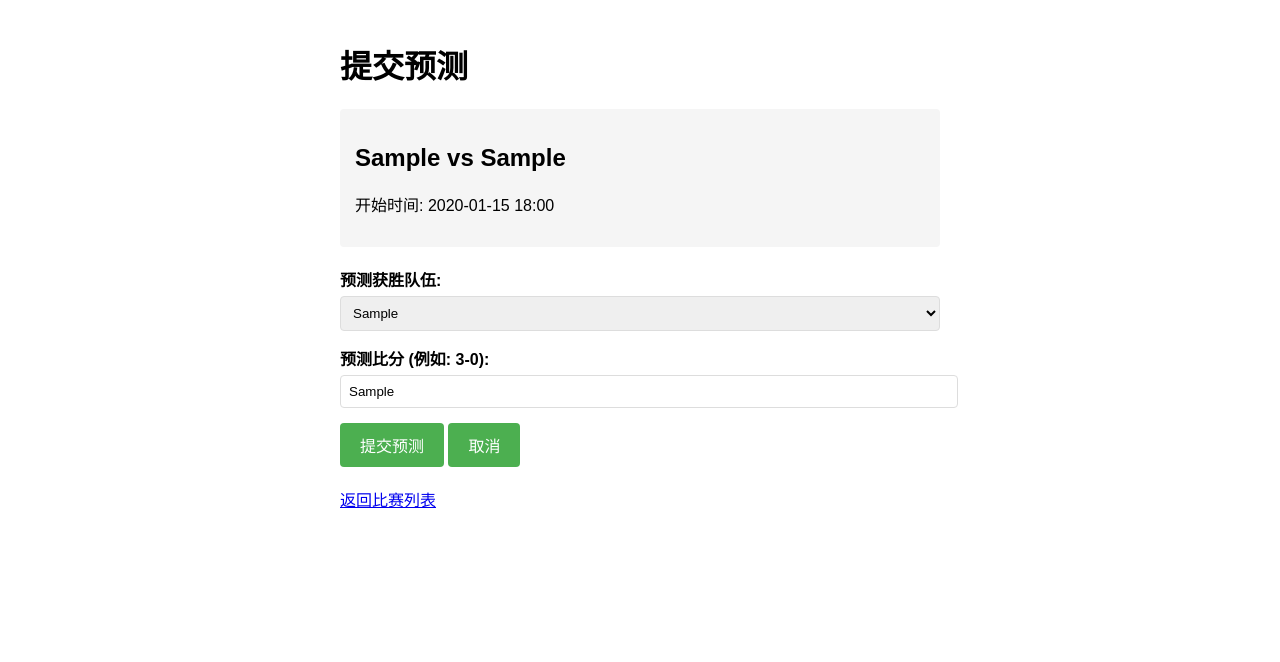
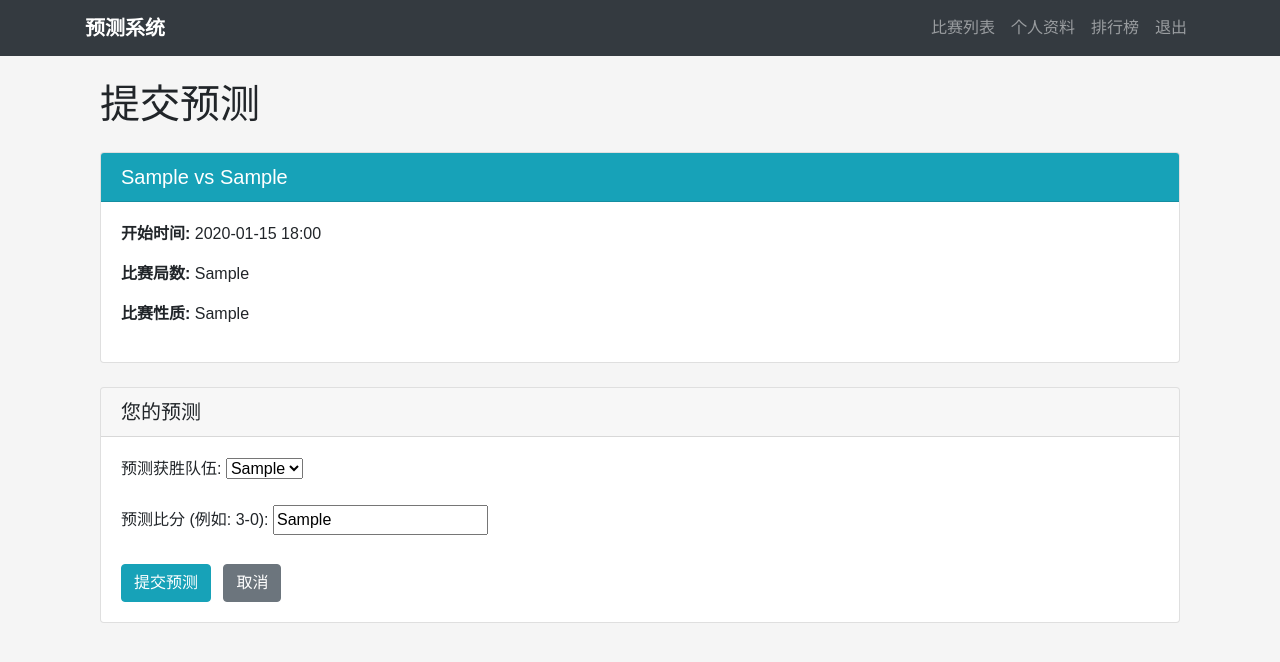
Before and after one commit to Yumouqianxia/yuce-project, a Django app: page /matches/1/predict/ in a window 1280 px wide. Shown: the top 662 px of the page. Run offline with Django 5.2, Linux system fonts and the light colour scheme; a user stored in the database is signed in; tables that the repository leaves empty hold one stand-in row (values such as "Sample post"); some libraries are stand-ins or nearby versions.

Commit message:
Add files via upload

```diff
--- a/matches/templates/matches/submit_prediction.html
+++ b/matches/templates/matches/submit_prediction.html
@@ -1,66 +1,35 @@
-<!DOCTYPE html>
-<html>
-<head>
-    <title>提交预测</title>
-    <style>
-        body {
-            font-family: Arial, sans-serif;
-            max-width: 600px;
-            margin: 0 auto;
-            padding: 20px;
-        }
-        .form-group {
-            margin-bottom: 15px;
-        }
-        label {
-            display: block;
-            margin-bottom: 5px;
-            font-weight: bold;
-        }
-        select, input {
-            width: 100%;
-            padding: 8px;
-            border: 1px solid #ddd;
-            border-radius: 4px;
-        }
-        .btn {
-            display: inline-block;
-            padding: 10px 20px;
-            background-color: #4CAF50;
-            color: white;
-            text-decoration: none;
-            border: none;
-            border-radius: 4px;
-            cursor: pointer;
-            font-size: 16px;
-        }
-        .btn-cancel {
-            background-color: #f44336;
-        }
-        .match-info {
-            margin-bottom: 20px;
-            padding: 15px;
-            background-color: #f5f5f5;
-            border-radius: 4px;
-        }
-    </style>
-</head>
-<body>
-    <h1>提交预测</h1>
+{% extends 'base.html' %}
 
-    <div class="match-info">
-        <h2>{{ match.team_a }} vs {{ match.team_b }}</h2>
-        <p>开始时间: {{ match.start_time|date:"Y-m-d H:i" }}</p>
+{% block title %}提交预测{% endblock %}
+
+{% block content %}
+<div class="container mt-4">
+    <h1 class="mb-4">提交预测</h1>
+
+    <div class="card mb-4">
+        <div class="card-header bg-info text-white">
+            <h5 class="mb-0">{{ match.team_a }} vs {{ match.team_b }}</h5>
+        </div>
+        <div class="card-body">
+            <p><strong>开始时间:</strong> {{ match.start_time|date:"Y-m-d H:i" }}</p>
+            <p><strong>比赛局数:</strong> {{ match.match_series|default:"BO3" }}</p>
+            <p><strong>比赛性质:</strong> {{ match.match_type|default:"常规赛" }}</p>
+        </div>
     </div>
 
-    <form method="post" action="{% url 'submit_prediction' match.id %}">
+    <div class="card">
+        <div class="card-header">
+            <h5 class="mb-0">您的预测</h5>
+        </div>
+        <div class="card-body">
+            <form method="post">
                 {% csrf_token %}
 
                 <div class="form-group">
                     <label for="id_predicted_winner">预测获胜队伍:</label>
                     {{ form.predicted_winner }}
                     {% if form.predicted_winner.errors %}
-                <div class="error">{{ form.predicted_winner.errors }}</div>
+                        <div class="text-danger">{{ form.predicted_winner.errors }}</div>
                     {% endif %}
                 </div>
 
@@ -68,18 +37,16 @@
                     <label for="id_predicted_score">预测比分 (例如: 3-0):</label>
                     {{ form.predicted_score }}
                     {% if form.predicted_score.errors %}
-                <div class="error">{{ form.predicted_score.errors }}</div>
+                        <div class="text-danger">{{ form.predicted_score.errors }}</div>
                     {% endif %}
                 </div>
 
-        <div class="form-actions">
+                <div class="form-actions mt-4">
                     <button type="submit" class="btn btn-info">提交预测</button>
-            <a href="{% url 'match_list' %}" class="btn btn-secondary">取消</a>
+                    <a href="{% url 'match_list' %}" class="btn btn-secondary ml-2">取消</a>
                 </div>
             </form>
-
-    <div style="margin-top: 20px;">
-        <a href="{% url 'match_list' %}">返回比赛列表</a>
         </div>
-</body>
-</html>
+    </div>
+</div>
+{% endblock %}
```
Lines whose indentation alone changed are shown as unchanged.
